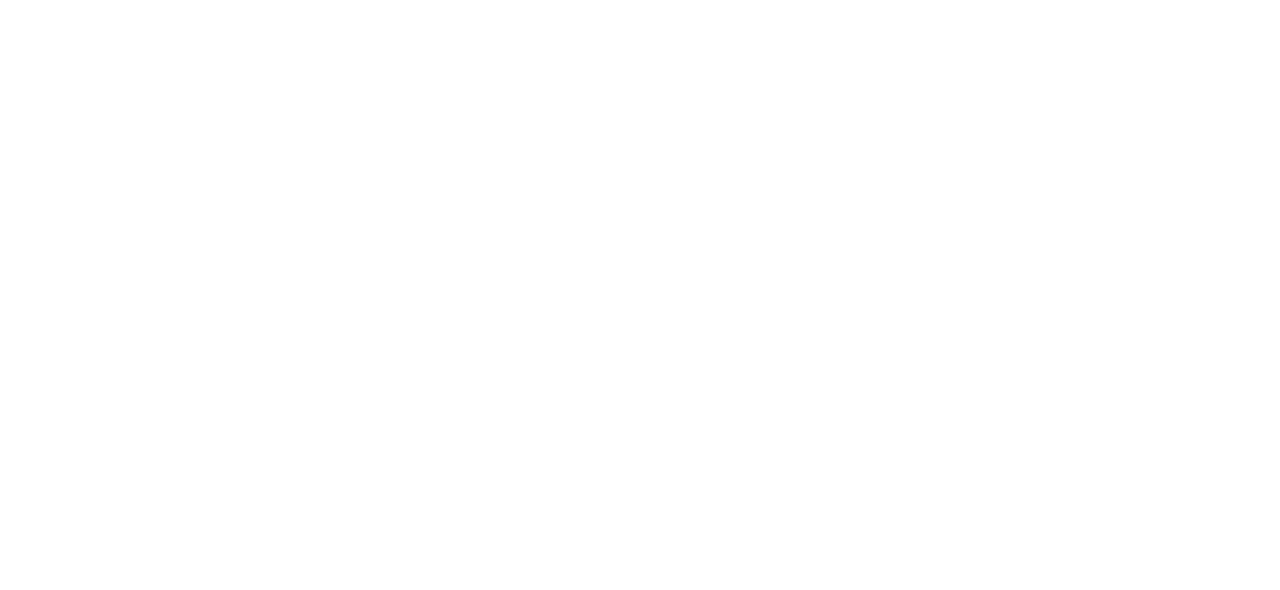
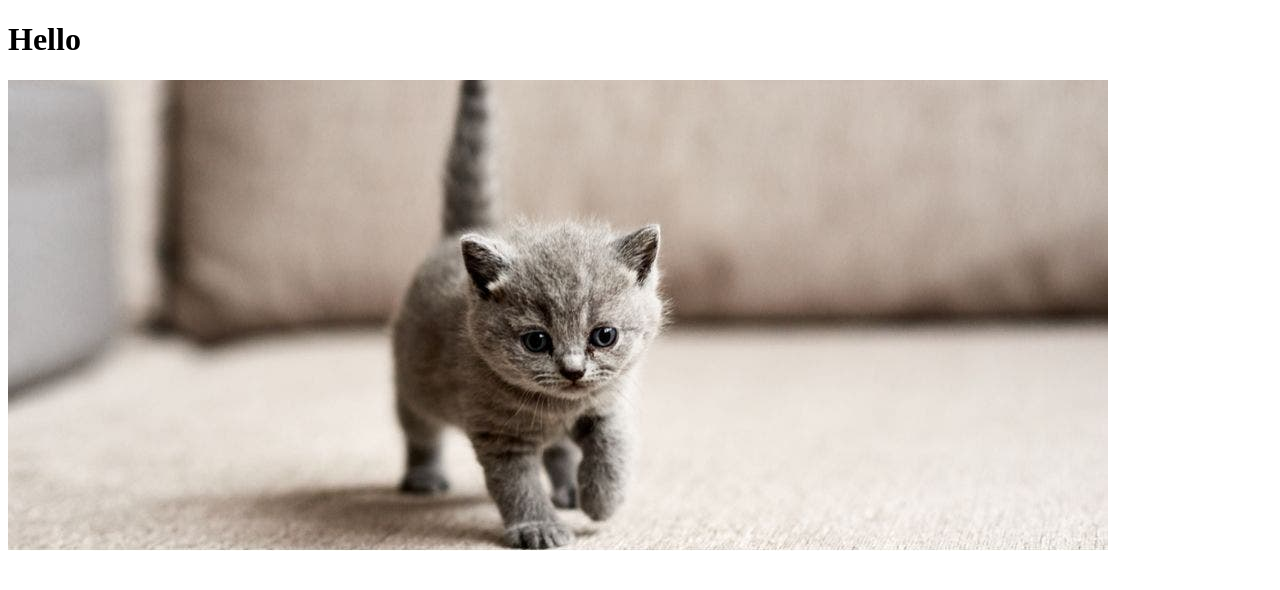
Before and after one commit to OleksandraKotovska/project-html, a plain HTML site: page index.html in a window 1280 px wide. Drawn offline with Linux system fonts and the light colour scheme.

Commit message:
Sample html

```diff
--- a/index.html
+++ b/index.html
@@ -4,10 +4,11 @@
     <meta charset="UTF-8">
     <meta http-equiv="X-UA-Compatible" content="IE=edge">
     <meta name="viewport" content="width=device-width, initial-scale=1.0">
-    <title>Document</title>
-    <link rel="shortcut icon" href="https://placekitten.com/96/139" type="image/x-icon">
+    <title>Webpage</title>
+    <link rel="shortcut icon" href="favicon.ico" type="image/x-icon">
 </head>
 <body>
-    <script src="https://unpkg.com/html-data-include@3.3.3/html-data-include.js"></script>
+    <h1>Hello</h1>
+    <img src="img/cat.jpeg" alt="Little kitty">
 </body>
 </html>
```
Also changed, not shown: img/cat.jpeg (added).
